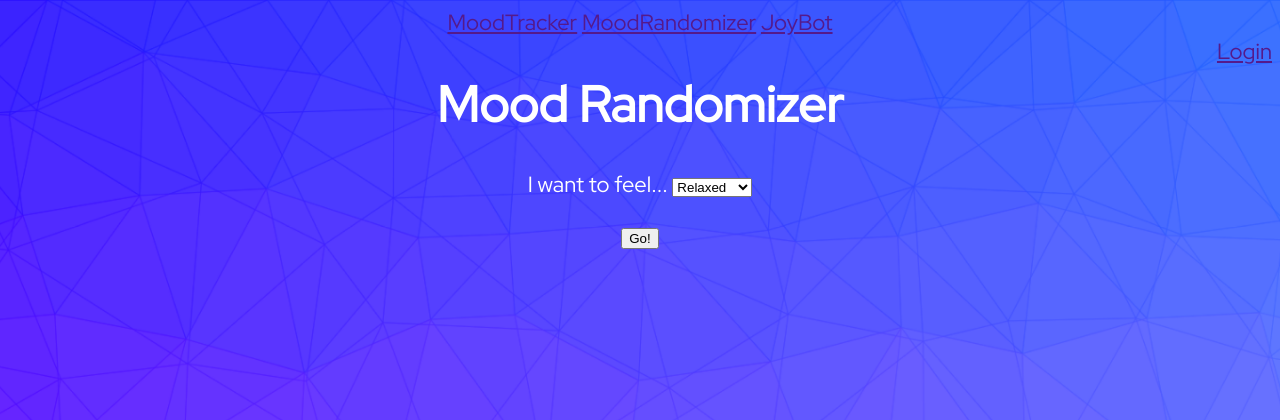
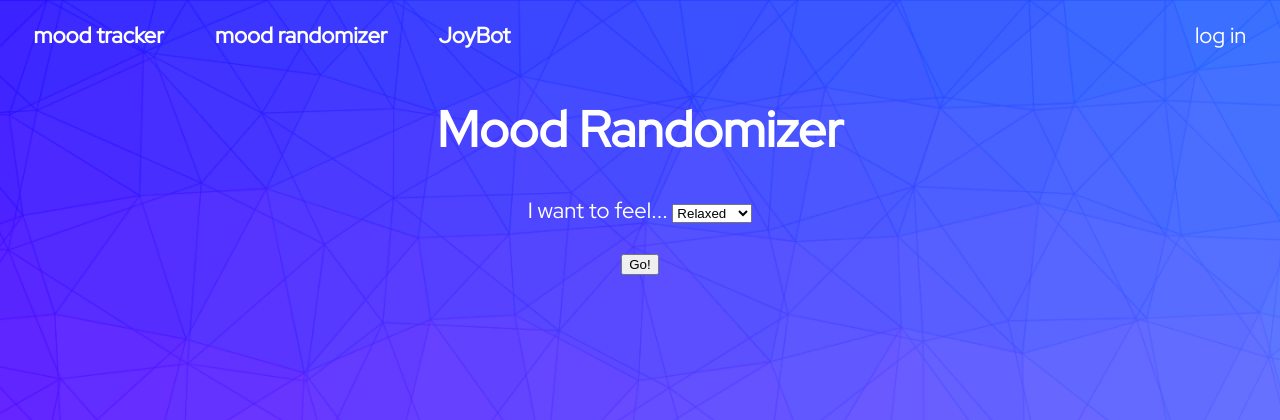
Before and after one commit to TurtleNinja/error404-mood-not-found, a Flask app: page /mood_randomizer_home in a window 1280 px wide. Shown: the top 420 px of the page. Run offline with Flask 2, Linux system fonts and the light colour scheme.

Commit message:
reformatted navbar

```diff
--- a/flaskr/templates/moodrandhome.html
+++ b/flaskr/templates/moodrandhome.html
@@ -30,16 +30,16 @@
   </head>
   <body>
 
-    <div class="navbar">
-        <div class="left">
-            <a href="">MoodTracker</a>
-            <a href="">MoodRandomizer</a>
-            <a href="">JoyBot</a>
+    <nav class="nav navbar-default">
+        <div class="nav navbar-nav left">
+            <a href=""><b>mood tracker</b></a>
+            <a href=""><b>mood randomizer</b></a>
+            <a href=""><b>JoyBot</b></a>
+            <div class="nav navbar-nav right">
+                <a href="">log in</a>
+            </div>
         </div>
-        <div class="right">
-            <a href="">Login</a>
-        </div>
-    </div>
+    </nav>
 
     <h1 style="text-align:center">Mood Randomizer</h1>
 
```
